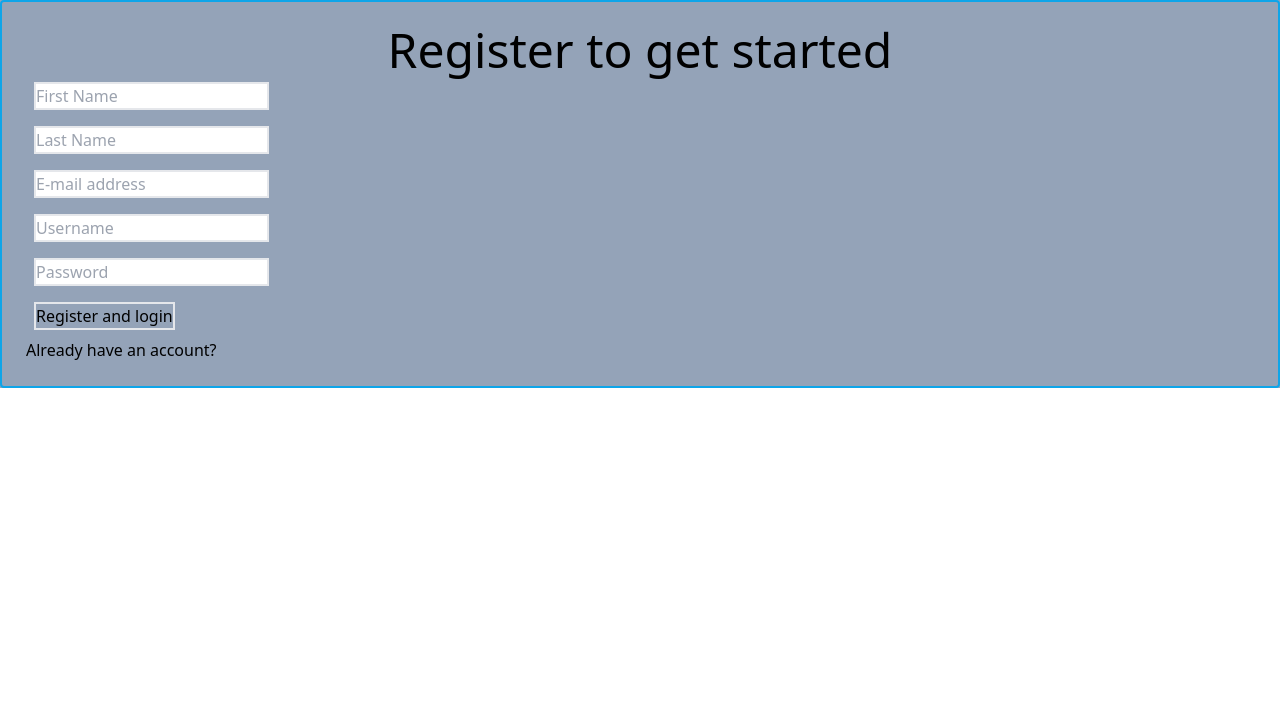
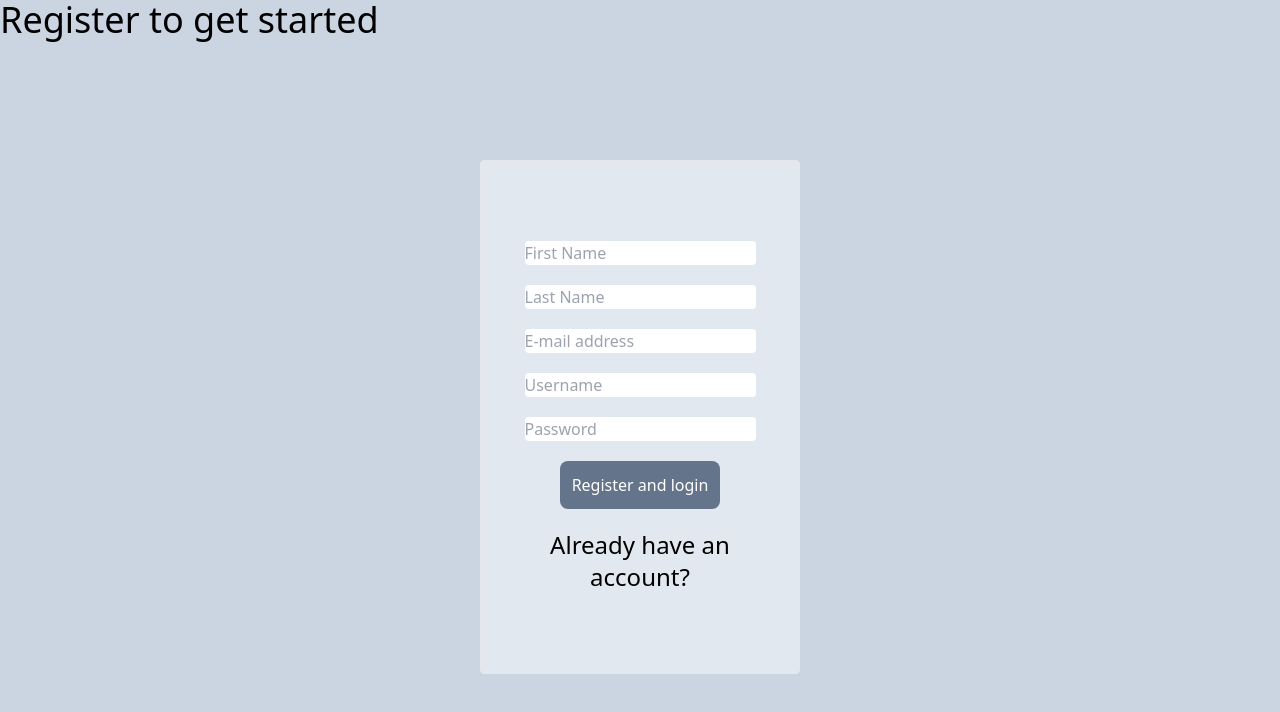
Before and after one commit to NCain24/Capstone, a React (Create React App) app: page /home in a window 1280 px wide. Both pictures are taken after a click on the button "Need an account?". Shown: the top 712 px of the page. Built offline with nearby package versions, Linux system fonts and the light colour scheme.

Commit message:
added styling

```diff
--- a/package.json
+++ b/package.json
@@ -11,25 +11,22 @@
     "autoprefixer": "^10.4.13",
     "axios": "^1.2.3",
     "bcryptjs": "^2.4.3",
-    "body-parser": "^1.20.1",
-    "cookie-session": "^2.0.0",
     "cors": "^2.8.5",
     "dotenv": "^16.0.3",
     "express": "^4.18.2",
     "jsonwebtoken": "^9.0.0",
-    "mongoose": "^6.8.4",
     "nodemon": "^2.0.20",
     "pg": "^8.8.0",
     "pg-hstore": "^2.3.4",
     "postcss": "^8.4.21",
     "react": "^18.2.0",
     "react-dom": "^18.2.0",
+    "react-hook-form": "^7.43.0",
     "react-router-dom": "^6.7.0",
     "react-scripts": "5.0.1",
     "react-validation": "^3.0.7",
     "sequelize": "^6.28.0",
     "tailwindcss": "^3.2.4",
-    "validator": "^13.7.0",
     "web-vitals": "^2.1.4"
   },
   "scripts": {
--- a/src/App.jsx
+++ b/src/App.jsx
@@ -11,7 +11,7 @@ function App() {
   const authCtx = useContext(AuthContext);
 
   return (
-    <div className='bg-slate-400'>
+    <div className='bg-slate-300 h-screen'>
       {!authCtx.token ? (
         <Auth />
       ) : (
--- a/src/components/Auth.jsx
+++ b/src/components/Auth.jsx
@@ -14,37 +14,36 @@ const Auth = () => {
 
   const submitHandler = (e) => {
     e.preventDefault();
-    if ( register ) {
+    if (register) {
       axios
-        .post( 'http://localhost:5432/register', {
+        .post('http://localhost:5432/register', {
           firstName,
           lastName,
           email,
           username,
           password,
-        } )
-        .then( ( res ) => {
-          console.log( 'registered' );
+        })
+        .then((res) => {
+          console.log('registered');
           authCtx.login(
             res.data.token,
             res.data.exp,
             res.data.userId,
             res.data.username
           );
-        } )
-        .catch( ( error ) => {
-          console.log( error )
-          alert('Something went wrong')
         })
-
+        .catch((error) => {
+          console.log(error);
+          alert('Something went wrong');
+        });
     } else {
       axios
         .post('http://localhost:5432/login', {
           username,
           password,
         })
-        .then( ( res ) => {
-          console.log(res.data)
+        .then((res) => {
+          console.log(res.data);
           authCtx.login(
             res.data.token,
             res.data.exp,
@@ -57,30 +56,39 @@ const Auth = () => {
   };
 
   return (
-    <main className="flex-col gap-10 p-6 mx-auto border-solid border-2 border-sky-500 rounded">
-      <div className="text-5xl text-center">
-        {register ? <h1>Register to get started</h1> : <h1>Welcome</h1>}
+    <main className="flex-col h-screen">
+      <div className="flex-col items-center text-5xl ">
+        {register ? (
+          <h1 className="text-4xl pb-20">Register to get started</h1>
+        ) : (
+          <h1 className="text-7xl pb-20">Welcome</h1>
+        )}
       </div>
+      <div className="flex justify-center">
+        <div className="flex flex-col items-center border w-80 m-10 p-20 bg-slate-200 rounded">
           {register ? (
             <div>
-          <form className="" onSubmit={submitHandler}>
-            <div className='flex-col w-1 align-center justify-center'>
+              <form
+                className="flex flex-col items-center"
+                onSubmit={submitHandler}
+              >
+                <div className="flex flex-col gap-5">
                   <input
-                className="border-solid border-2 m-2"
+                    className="rounded"
                     type="text"
                     placeholder="First Name"
                     value={firstName}
                     onChange={(e) => setFirstName(e.target.value)}
                   />
                   <input
-                className="border-solid border-2 m-2"
+                    className="rounded"
                     type="text"
                     placeholder="Last Name"
                     value={lastName}
                     onChange={(e) => setLastName(e.target.value)}
                   />
                   <input
-                className="border-solid border-2 m-2"
+                    className="rounded"
                     type="email"
                     placeholder="E-mail address"
                     value={email}
@@ -88,56 +96,65 @@ const Auth = () => {
                   />
 
                   <input
-                className="border-solid border-2 m-2"
+                    className="rounded"
                     type="text"
                     placeholder="Username"
                     value={username}
                     onChange={(e) => setUsername(e.target.value)}
                   />
                   <input
-                className="border-solid border-2 m-2"
+                    className="rounded"
                     type="password"
                     placeholder="Password"
                     value={password}
                     onChange={(e) => setPassword(e.target.value)}
                   />
                 </div>
-
-            <button className="border-solid border-2 m-2">
+                <div>
+                  <button className=" text-white bg-slate-500 rounded-lg p-3 mt-5">
                     Register and login
                   </button>
+                </div>
               </form>
-          <div>
-
+              <div className="flex text-2xl justify-center pt-5">
                 <button onClick={() => setRegister(!register)}>
                   <h6>Already have an account?</h6>
                 </button>
               </div>
             </div>
           ) : (
-        <div className='flex-col w-1 align-center justify-center'>
-          <form onSubmit={submitHandler}>
+            <div className="flex flex-col">
+              <form
+                className="flex flex-col items-center gap-5"
+                onSubmit={submitHandler}
+              >
                 <input
-              className="border-solid border-2 border-sky-500 rounded"
+                  className="rounded"
                   type="text"
                   placeholder="Username"
                   value={username}
                   onChange={(e) => setUsername(e.target.value)}
                 />
                 <input
-              className="border-solid border-2 border-sky-500 rounded"
+                  className=" rounded"
                   type="password"
                   placeholder="Password"
                   value={password}
                   onChange={(e) => setPassword(e.target.value)}
                 />
+                <div className=" text-white bg-slate-500 rounded-lg p-3 mt-5">
                   <button>{register ? 'Register' : 'Login'}</button>
+                </div>
               </form>
+              <div className="flex text-2xl justify-center pt-5">
                 <button onClick={() => setRegister(!register)}>
                   <h6>Need an account?</h6>
                 </button>
               </div>
+            </div>
           )}
+        </div>
+      </div>
     </main>
   );
 };
--- a/src/components/Header.jsx
+++ b/src/components/Header.jsx
@@ -6,7 +6,7 @@ const Header = () => {
   const authCtx = useContext(AuthContext);
 
   return (
-    <div className='flex justify-between px-20 py-4'>
+    <div className='flex justify-between px-20 py-10'>
       <div className='flex justify-center'>
           <h1 className='text-3xl'>Hello, {authCtx.username}!</h1>
         </div>
--- a/src/components/Home.jsx
+++ b/src/components/Home.jsx
@@ -2,7 +2,7 @@ import Member from './Member'
 
 const Home = () => {
   return (
-    <div>
+    <div className='h-screen bg-slate-300'>
       <div>
         <Member />
       </div>
--- a/src/components/Member.jsx
+++ b/src/components/Member.jsx
@@ -27,30 +27,31 @@ const Member = () => {
   };
 
   return (
-    <div>
-      <div className="flex justify-center pt-10">
+    <div className="flex h-screen bg-slate-300">
+      <div className="flex justify-center pl-10 pt-10">
         <form onSubmit={handleSubmit}>
           <input
-            className="border-2 border-black"
+            className="rounded border border-slate-500"
             onChange={(e) => setSearchTerm(e.target.value)}
             type="text"
             placeholder="Search"
           />
         </form>
       </div>
-      <div className="flex p-10 gap-5 justify-center">
+      <div className="flex gap-5 justify-center flex-wrap">
         {allProfiles
           .filter((member) => {
-            return member.firstName &&
-              member.firstName.toLowerCase()
-              .includes(searchTerm.toLowerCase());
+            return (
+              member.firstName &&
+              member.firstName.toLowerCase().includes(searchTerm.toLowerCase())
+            );
           })
           .map((member) => {
             return (
               <NavLink to={`/viewprofile/${member.id}`} key={member.id}>
-                <div className="flex border-2 border-black p-10 bg-white">
-                  <div className="text-xl">
-                    {member.firstName} {member.lastName}
+                <div className="flex justify-center bg-white w-60 h-60 rounded-lg cursor-pointer shadow-xl">
+                  <div className="flex items-center   text-2xl ">
+                    { member.firstName } { member.lastName }
                   </div>
                 </div>
               </NavLink>
--- a/src/components/MemberCard.jsx
+++ b/src/components/MemberCard.jsx
@@ -24,7 +24,7 @@ const MemberCard = () => {
   }, [authCtx.token, id]);
 
   return (
-    <div className='flex-col'>
+    <div className='flex flex-col gap-5 items-center text-4xl pt-20'>
       <div>First Name: {displayProfile.firstName}</div>
       <div>Last Name: {displayProfile.lastName}</div>
       <div>E-Mail: {displayProfile.email}</div>
--- a/src/components/Profile.jsx
+++ b/src/components/Profile.jsx
@@ -1,9 +1,11 @@
 import { useState, useContext } from 'react';
+import { useForm } from 'react-hook-form';
 import AuthContext from '../store/authContext';
 import axios from 'axios';
 
 const Profile = () => {
-  const authCtx = useContext(AuthContext);
+  const authCtx = useContext( AuthContext );
+  const {reset} = useForm()
 
   const [firstName, setFirstName] = useState('');
   const [lastName, setLastName] = useState('');
@@ -20,11 +22,7 @@ const Profile = () => {
     await axios
       .post(
         'http://localhost:5432/profile',
-        {
-          headers: {
-            authorization: authCtx.token,
-          },
-        },
+
         {
           firstName,
           lastName,
@@ -33,17 +31,24 @@ const Profile = () => {
           address,
           birthday,
           occupation,
+        },
+        {
+          headers: {
+            authorization: authCtx.token,
+          },
         }
       )
-      .then( () => {
-        console.log(profile)
-        setProfile(profile);
+      .then(() => {
+        setProfile( profile );
       });
+      console.log('Form Submitted!');
+      console.log(profile)
+
   };
 
   return (
-    <div>
-      <div className="flex justify-center p-10">
+    <div className="h-screen bg-slate-300">
+      <div className="flex justify-center">
         <form
           className="flex flex-col align-center items-center border-2 p-20 m-10"
           onSubmit={handleSubmit}
@@ -90,7 +95,7 @@ const Profile = () => {
             type="text"
             onChange={(e) => setOccupation(e.target.value)}
           />
-          <button type="submit">Submit</button>
+          <button type="submit" onClick={() => reset()}>Submit</button>
         </form>
       </div>
     </div>
```
Also changed, not shown: 1 other file (tests, documents, lock files or other folders). Lines whose indentation alone changed are shown as unchanged.
